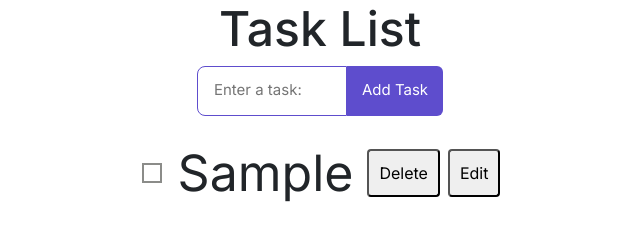
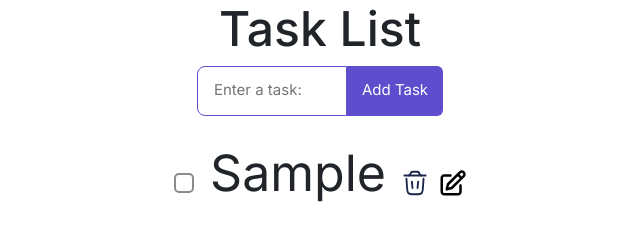
Before and after one commit to naglb/task-list, a plain HTML site: page index.html in a window 1280 px wide. Both pictures are taken after typing "Sample" into the empty fields and a click on the button "Add Task". Shown: the whole page, without its empty margins (320-960 px from the left). Drawn offline with nearby package versions, Linux system fonts and the light colour scheme.

Commit message:
Replaced delete/edit button with svg images, add/replaced corresponding code

```diff
--- a/assets/js/index.js
+++ b/assets/js/index.js
@@ -1,4 +1,4 @@
-// targeting the id's of html elements
+// creating variables for html ID elements
 const taskInput = document.querySelector("#task-box");
 const addButton = document.querySelector("#add-button");
 const taskList = document.querySelector("#task-list");
@@ -28,9 +28,9 @@ function addTaskToList(text) {
     taskItem.innerHTML = `
         <input type="checkbox" class="done-btn">
         <span class="task-text">${text}</span>
-        <button class="delete-btn">Delete</button>
-        <button class="edit-btn">Edit</button>
-    `;
+        <button class="delete-btn"><img src="assets/images/trash-bin-trash-svgrepo-com.svg">
+        <button class="edit-btn"><img src="assets/images/edit-svgrepo-com.svg"></button>
+        `;
 
     taskList.appendChild(taskItem);
 
@@ -107,13 +107,18 @@ function doneTask() {
     const taskItem = this.closest('.current-tasks');
     const taskText = taskItem.querySelector('.task-text');
     const editBtn = taskItem.querySelector('.edit-btn');
+    const editImg = editBtn.querySelector('img');
 
     if (this.checked) {
         taskText.style.textDecoration = 'line-through';
         editBtn.disabled = true; // Disable the edit button
+        editImg.style.opacity = '0.5'; // grey out edit svg
+        editImg.style.cursor = 'not-allowed';
     } else {
         taskText.style.textDecoration = 'none';
         editBtn.disabled = false; // Enable the edit button
+        editImg.style.opacity = '1'; // Edit svg full opacity
+        editImg.style.cursor = 'pointer';
     }
 }
 
--- a/assets/styles/style.css
+++ b/assets/styles/style.css
@@ -83,7 +83,10 @@
     margin-left: 10px;
     padding: 10px;
     margin: 4px;
-    border-radius: 4px;
+    border: none;
+    background: none;
+    height: 30px;
+    width: 30px;
 }
 
 .edit-btn {
@@ -93,7 +96,10 @@
     margin-left: 10px;
     padding: 10px;
     margin: 4px;
-    border-radius: 4px;
+    border: none;
+    background: none;
+    height: 30px;
+    width: 30px;
 }
 
 /* .done-btn {
@@ -111,8 +117,10 @@ input[type="checkbox"] {
     width: 20px;
     height: 20px;
     margin: 6px;
+    margin-top: 25px;
     padding: 0;
     border: 2px solid var(--checkbox-border-color);
+    border-radius: 5px;
     appearance: none;
     background-color: transparent;
     outline: none;
```
Also changed, not shown: assets/images/edit-svgrepo-com.svg (added), assets/images/trash-bin-trash-svgrepo-com.svg (added), 1 other file.
